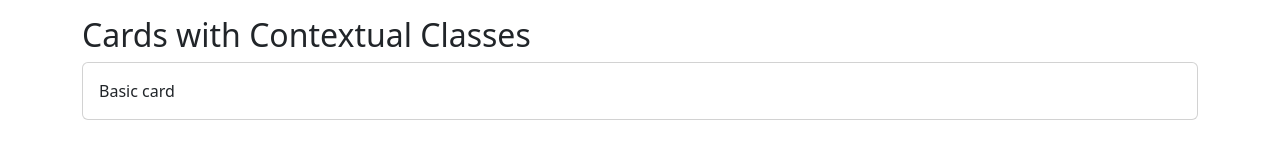
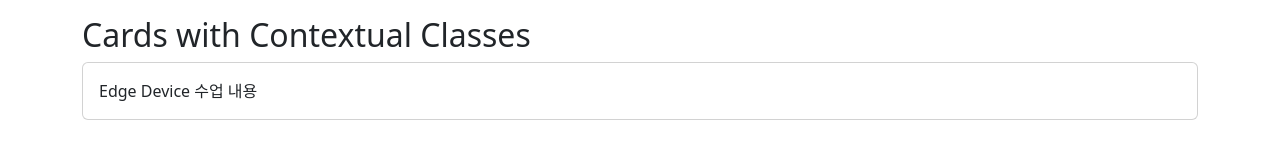
Before and after one commit to manofphysis/Raspberry, a plain HTML site: page index.html in a window 1280 px wide. Shown: the top 142 px of the page. Drawn offline with nearby package versions, Linux system fonts and the light colour scheme.

Commit message:
Update index.html

```diff
--- a/index.html
+++ b/index.html
@@ -12,7 +12,7 @@
 <div class="container mt-3">
   <h2>Cards with Contextual Classes</h2>
   <div class="card">
-    <div class="card-body">Basic card</div>
+    <div class="card-body">Edge Device 수업 내용</div>
   </div>
   <br>
   <div class="card bg-primary text-white">
```
